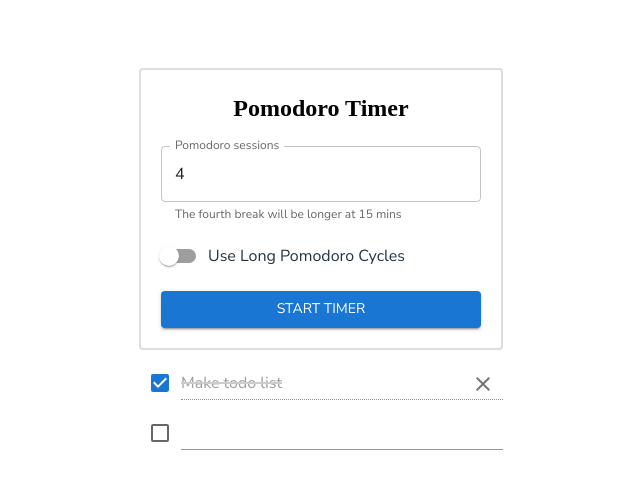
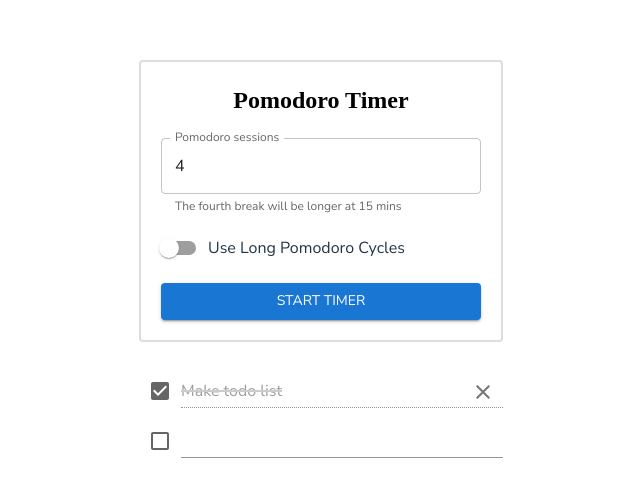
Before and after one commit to EvanRibey/pomodoro-timer, a React (Vite) app: page / in a window 1280 px wide. Shown: the part 139-636 px from the top of the page, without its empty margins (319-959 px from the left). Built offline with nearby package versions, Linux system fonts and the light colour scheme; a web font is replaced by a local one.

Commit message:
Adjust styling of todo buttons

```diff
--- a/src/components/Todo.less
+++ b/src/components/Todo.less
@@ -1,6 +1,10 @@
 .todo {
   margin: 8px 0;
   display: flex;
+
+  .primary.checked.checkbox {
+    color: #666;
+  }
 
   .input {
     margin-top: 6px;
--- a/src/components/Todo.tsx
+++ b/src/components/Todo.tsx
@@ -28,6 +28,7 @@ export default function Todo({
   return (
     <div className="todo">
       <Checkbox
+        classes={{ root: 'checkbox', colorPrimary: 'primary', checked: 'checked' }}
         onChange={changeTodoCompleteHandler}
         checked={isComplete}
       />
--- a/src/components/TodoForm.less
+++ b/src/components/TodoForm.less
@@ -1,5 +1,9 @@
 .todo-form {
   display: flex;
+
+  .primary.checked.checkbox {
+    color: #666;
+  }
 
   .text-field {
     margin-top: 6px;
--- a/src/components/TodoForm.tsx
+++ b/src/components/TodoForm.tsx
@@ -28,6 +28,7 @@ export default function TodoForm({
   return (
     <div className="todo-form">
       <Checkbox
+        classes={{ root: 'checkbox', colorPrimary: 'primary', checked: 'checked' }}
         onChange={updateTodoCompleteHandler}
         checked={isComplete}
       />
--- a/src/components/TodoList.less
+++ b/src/components/TodoList.less
@@ -1,4 +1,4 @@
 .todo-list {
-  min-width: 350px;
-  margin-top: 12px;
+  min-width: 360px;
+  margin-top: 28px;
 }
```
